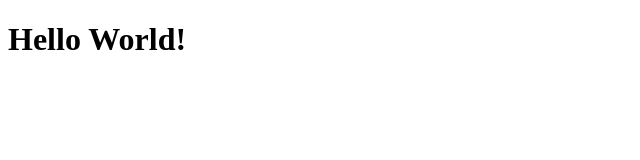
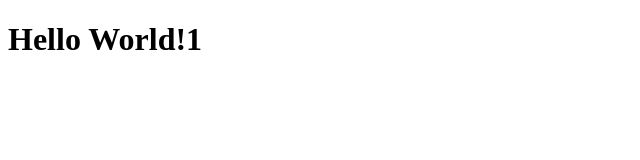
Before and after one commit to mariola97/react_app, a React (Create React App) app: page / in a window 1280 px wide. Shown: the top 160 px of the page, without its empty margins (0-640 px from the left). Built offline with nearby package versions, Linux system fonts and the light colour scheme.

Commit message:
promjena

```diff
--- a/src/App.js
+++ b/src/App.js
@@ -2,7 +2,7 @@
 
 function App() {
   return (
-    <h1>Hello World!</h1>
+    <h1>Hello World!1</h1>
   );
 }
 
```
